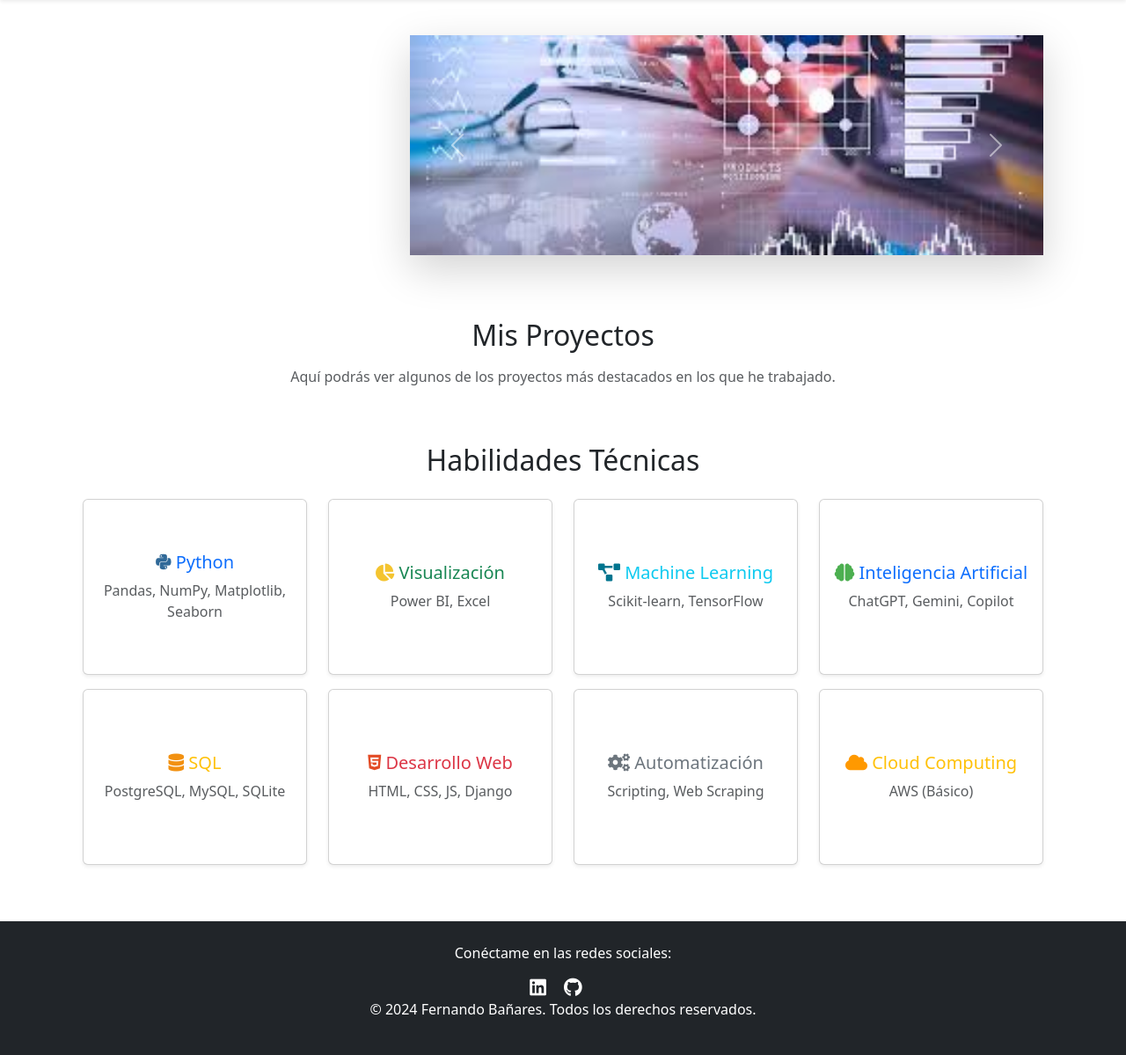
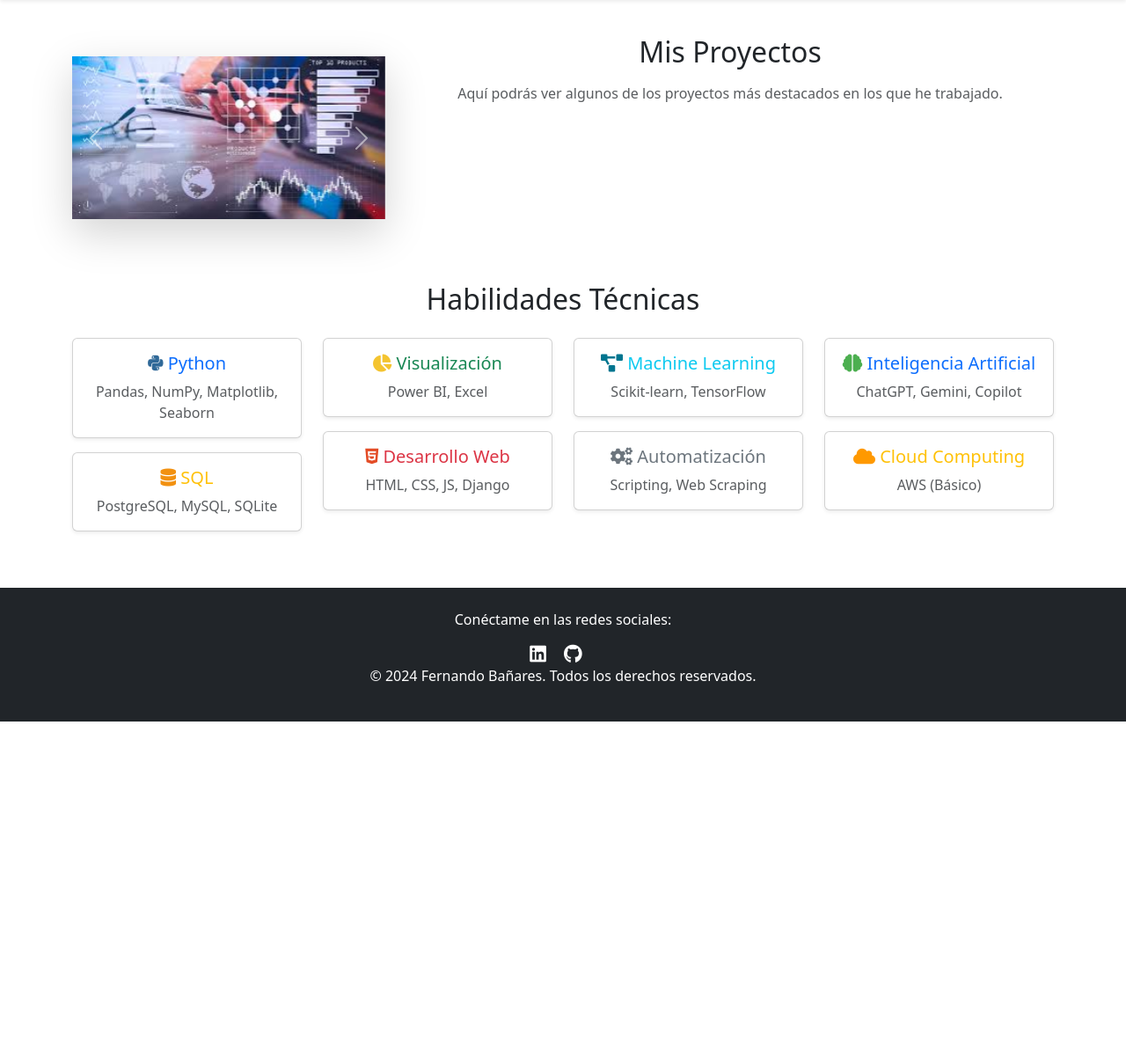
Before and after one commit to fernandobanares/portafolio1, a Django app: page / in a window 1280 px wide. Shown: the part 56-1255 px from the top of the page at 88% size. After the commit the page ends 876 px from the top, so only its background shows below. Run offline with Django 5.2, Linux system fonts and the light colour scheme; data that the repository does not hold is empty.

Commit message:
se vuelve al home inicial

```diff
--- a/templates/home.html
+++ b/templates/home.html
@@ -1,43 +1,24 @@
 {% extends 'base.html' %}
 {% load static %}
 
-{% block title %}Inicio - Fernando Bañares{% endblock %}
-
 {% block content %}
-<!-- Estilos personalizados -->
-<style>
-    .fixed-size {
-        height: 250px; /* Altura fija para imágenes del carrusel */
-        object-fit: cover; /* Recorta proporcionalmente para ajustar al contenedor */
-    }
-    .card {
-        min-height: 200px; /* Altura mínima para las tarjetas */
-    }
-    .list-group-item img {
-        object-fit: cover;
-        border-radius: 5px;
-    }
-</style>
-
-<div class="container">
-    <!-- Información personal y Carrusel -->
-    <div class="row mb-5">
+<div class="row">
+    <!-- Columna de información personal y resumen -->
     <div class="col-md-6 col-lg-4 mb-4 text-center">
         <h1 class="display-4 mb-4">{{ nombre }}</h1>
         <p class="lead mb-4">{{ descripcion }}</p>
-        </div>
 
-        <div class="col-md-6 col-lg-8 mb-4">
+        <!-- Carrusel de Imágenes -->
         <div id="portfolioCarousel" class="carousel slide shadow-lg rounded" data-bs-ride="carousel" data-bs-interval="5000">
             <div class="carousel-inner">
                 <div class="carousel-item active">
-                        <img src="{% static 'images/img1.jpg' %}" class="d-block w-100 fixed-size" alt="Imagen 1">
+                    <img src="{% static 'images/img1.jpg' %}" class="d-block w-100 img-fluid" alt="Descripción de Imagen 1">
                 </div>
                 <div class="carousel-item">
-                        <img src="{% static 'images/img2.jpg' %}" class="d-block w-100 fixed-size" alt="Imagen 2">
+                    <img src="{% static 'images/img2.jpg' %}" class="d-block w-100 img-fluid" alt="Descripción de Imagen 2">
                 </div>
                 <div class="carousel-item">
-                        <img src="{% static 'images/img3.jpg' %}" class="d-block w-100 fixed-size" alt="Imagen 3">
+                    <img src="{% static 'images/img3.jpg' %}" class="d-block w-100 img-fluid" alt="Descripción de Imagen 3">
                 </div>
             </div>
             <button class="carousel-control-prev" type="button" data-bs-target="#portfolioCarousel" data-bs-slide="prev">
@@ -50,16 +31,12 @@
             </button>
         </div>
     </div>
-    </div>
 
-    <!-- Proyectos -->
-    <div class="row mb-5">
-        <div class="col-12 text-center">
+    <!-- Columna de proyectos -->
+    <div class="col-md-6 col-lg-8 mb-4 text-center">
         <h2 class="mb-3">Mis Proyectos</h2>
         <p class="text-muted">Aquí podrás ver algunos de los proyectos más destacados en los que he trabajado.</p>
-        </div>
-        <div class="col-12">
-            <ul class="list-group shadow">
+        <ul class="list-group">
             {% for proyecto in proyectos %}
             <li class="list-group-item d-flex justify-content-between align-items-center">
                 <img src="{{ proyecto.imagen_principal.url }}" class="img-thumbnail" width="50" height="50" alt="{{ proyecto.titulo }}">
@@ -71,12 +48,14 @@
     </div>
 </div>
 
-    <!-- Habilidades Técnicas -->
-    <div class="row mb-5 text-center">
+<!-- Sección de Habilidades Técnicas -->
+<div class="mt-5 text-center">
     <h2 class="mb-4">Habilidades Técnicas</h2>
+    <div class="row">
+        <!-- Columna 1 -->
         <div class="col-md-6 col-lg-3">
             <div class="card shadow-sm rounded mb-3">
-                <div class="card-body d-flex flex-column justify-content-center align-items-center">
+                <div class="card-body">
                     <h5 class="card-title text-primary">
                         <i class="fab fa-python" style="color: #306998;"></i> Python
                     </h5>
@@ -84,7 +63,7 @@
                 </div>
             </div>
             <div class="card shadow-sm rounded mb-3">
-                <div class="card-body d-flex flex-column justify-content-center align-items-center">
+                <div class="card-body">
                     <h5 class="card-title text-warning">
                         <i class="fas fa-database" style="color: #f29111;"></i> SQL
                     </h5>
@@ -92,10 +71,10 @@
                 </div>
             </div>
         </div>
-
+        <!-- Columna 2 -->
         <div class="col-md-6 col-lg-3">
             <div class="card shadow-sm rounded mb-3">
-                <div class="card-body d-flex flex-column justify-content-center align-items-center">
+                <div class="card-body">
                     <h5 class="card-title text-success">
                         <i class="fas fa-chart-pie" style="color: #f4c430;"></i> Visualización
                     </h5>
@@ -103,7 +82,7 @@
                 </div>
             </div>
             <div class="card shadow-sm rounded mb-3">
-                <div class="card-body d-flex flex-column justify-content-center align-items-center">
+                <div class="card-body">
                     <h5 class="card-title text-danger">
                         <i class="fab fa-html5" style="color: #e34c26;"></i> Desarrollo Web
                     </h5>
@@ -111,10 +90,10 @@
                 </div>
             </div>
         </div>
-
+        <!-- Columna 3 -->
         <div class="col-md-6 col-lg-3">
             <div class="card shadow-sm rounded mb-3">
-                <div class="card-body d-flex flex-column justify-content-center align-items-center">
+                <div class="card-body">
                     <h5 class="card-title text-info">
                         <i class="fas fa-project-diagram" style="color: #00758f;"></i> Machine Learning
                     </h5>
@@ -122,7 +101,7 @@
                 </div>
             </div>
             <div class="card shadow-sm rounded mb-3">
-                <div class="card-body d-flex flex-column justify-content-center align-items-center">
+                <div class="card-body">
                     <h5 class="card-title text-secondary">
                         <i class="fas fa-cogs" style="color: #6c757d;"></i> Automatización
                     </h5>
@@ -130,10 +109,10 @@
                 </div>
             </div>
         </div>
-
+        <!-- Columna 4 -->
         <div class="col-md-6 col-lg-3">
             <div class="card shadow-sm rounded mb-3">
-                <div class="card-body d-flex flex-column justify-content-center align-items-center">
+                <div class="card-body">
                     <h5 class="card-title text-primary">
                         <i class="fas fa-brain" style="color: #4caf50;"></i> Inteligencia Artificial
                     </h5>
@@ -141,7 +120,7 @@
                 </div>
             </div>
             <div class="card shadow-sm rounded">
-                <div class="card-body d-flex flex-column justify-content-center align-items-center">
+                <div class="card-body">
                     <h5 class="card-title text-warning">
                         <i class="fas fa-cloud" style="color: #ff9900;"></i> Cloud Computing
                     </h5>
```
Lines whose indentation alone changed are shown as unchanged.
